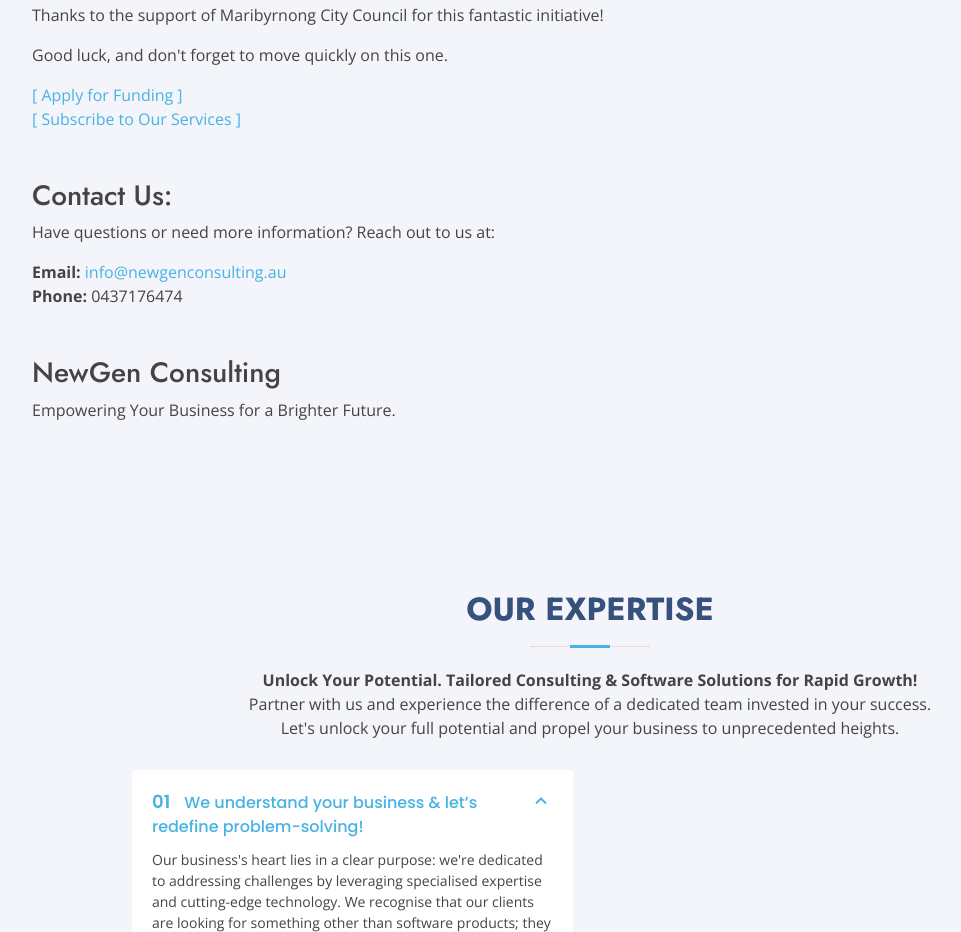
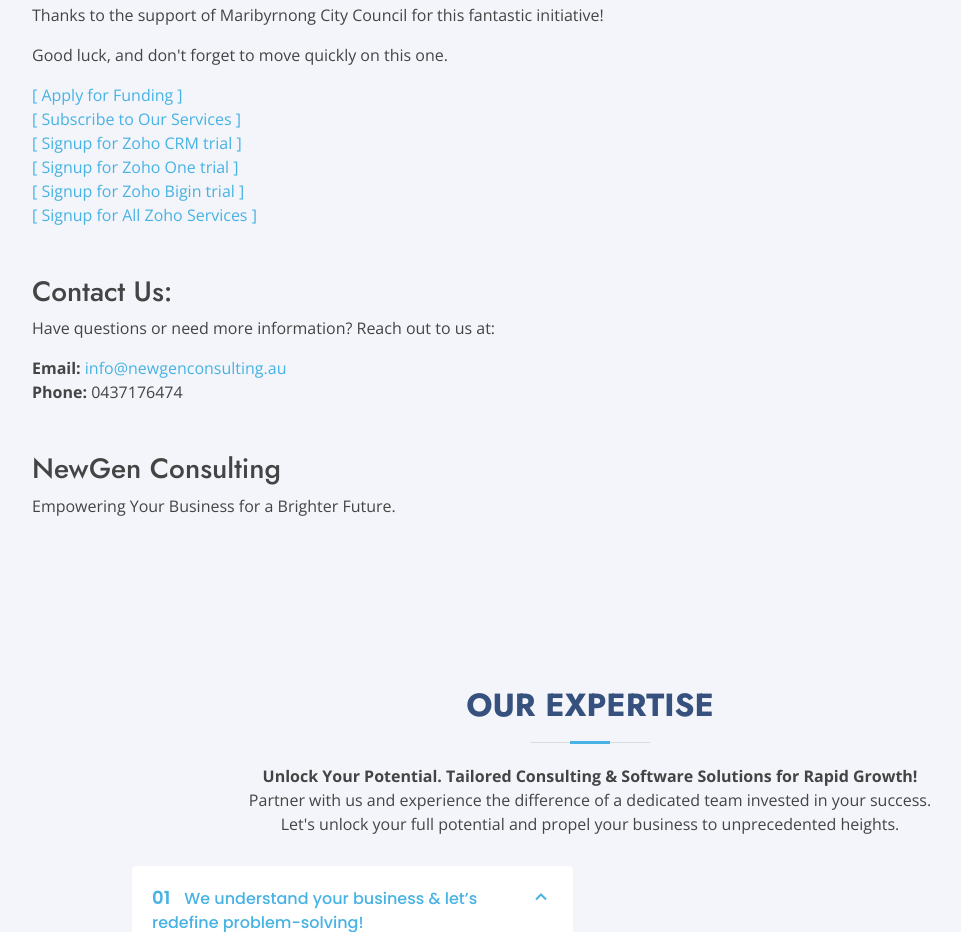
Before and after one commit to newgenconsulting/newgenconsulting.au, a plain HTML site: page index.html in a window 1280 px wide. Shown: the part 3070-4002 px from the top of the page, without its empty margins (50-1011 px from the left). Drawn offline with nearby package versions, Linux system fonts and the light colour scheme.

Commit message:
Author: Kushan Ranasinghe <ra.kush@live.com> Date:   Mon Nov 11 13:00:00 2024 +0530 Zoho trial links added

```diff
--- a/index.html
+++ b/index.html
@@ -205,7 +205,13 @@
           <p>Thanks to the support of Maribyrnong City Council for this fantastic initiative!</p>
           <p>Good luck, and don't forget to move quickly on this one.</p>
           <p><a target="_blank" title="Apply for Funding" href="https://maribyrnong.smartygrants.com.au/BusinessElevateApply2024">[ Apply for Funding ]</a><br/>
-            <a target="_blank" title="Subscribe to Our Services" href="https://www.linkedin.com/company/newgenconsulting-au">[ Subscribe to Our Services ]</a></p>
+            <a target="_blank" title="Subscribe to Our Services" href="https://www.linkedin.com/company/newgenconsulting-au">[ Subscribe to Our Services ]</a><br/>
+
+            <a target="_blank" title="Signup for Zoho CRM" href="https://store.zoho.com.au/ResellerCustomerSignUp.do?id=1813a046b35970baa8a8b9d57d3607d5">[ Signup for Zoho CRM trial ]</a><br/>
+            <a target="_blank" title="Signup for Zoho One" href="https://store.zoho.com.au/ResellerCustomerSignUp.do?id=407276a60f0838b1816d8548f4df25be">[ Signup for Zoho One trial ]</a><br/>
+            <a target="_blank" title="Signup for Zoho Bigin" href="https://store.zoho.com.au/ResellerCustomerSignUp.do?id=8bb5362da3dd4921bd86c9b4953487b6">[ Signup for Zoho Bigin trial ]</a><br/>
+            <a target="_blank" title="Signup for Zoho" href="https://store.zoho.com.au/ResellerCustomerSignUp.do?id=4b5bf53c4378b42f69c69b409e8078b796230ff4c25ccedc7a4dc75701bf94bb">[ Signup for All Zoho Services ]</a></p>
+
         </div>
 
         <div class="mt-5 mb-5">
```
